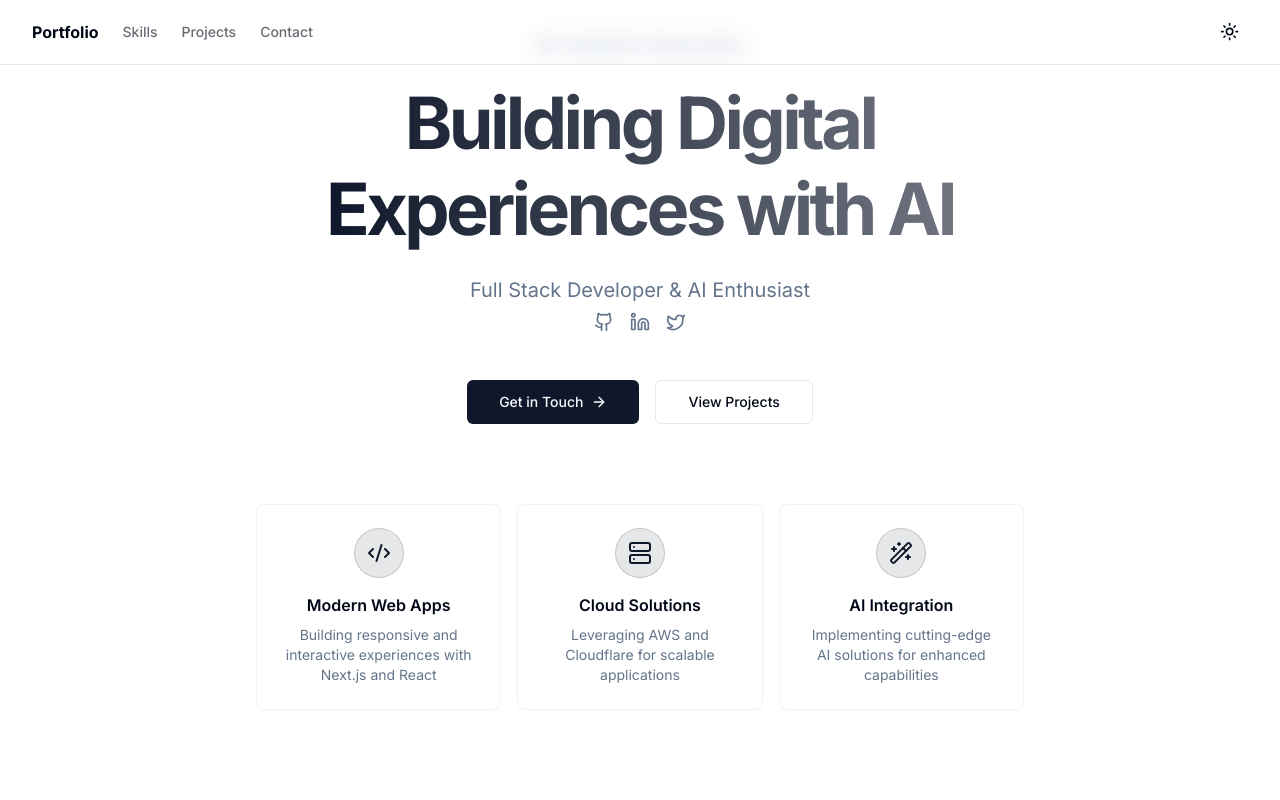
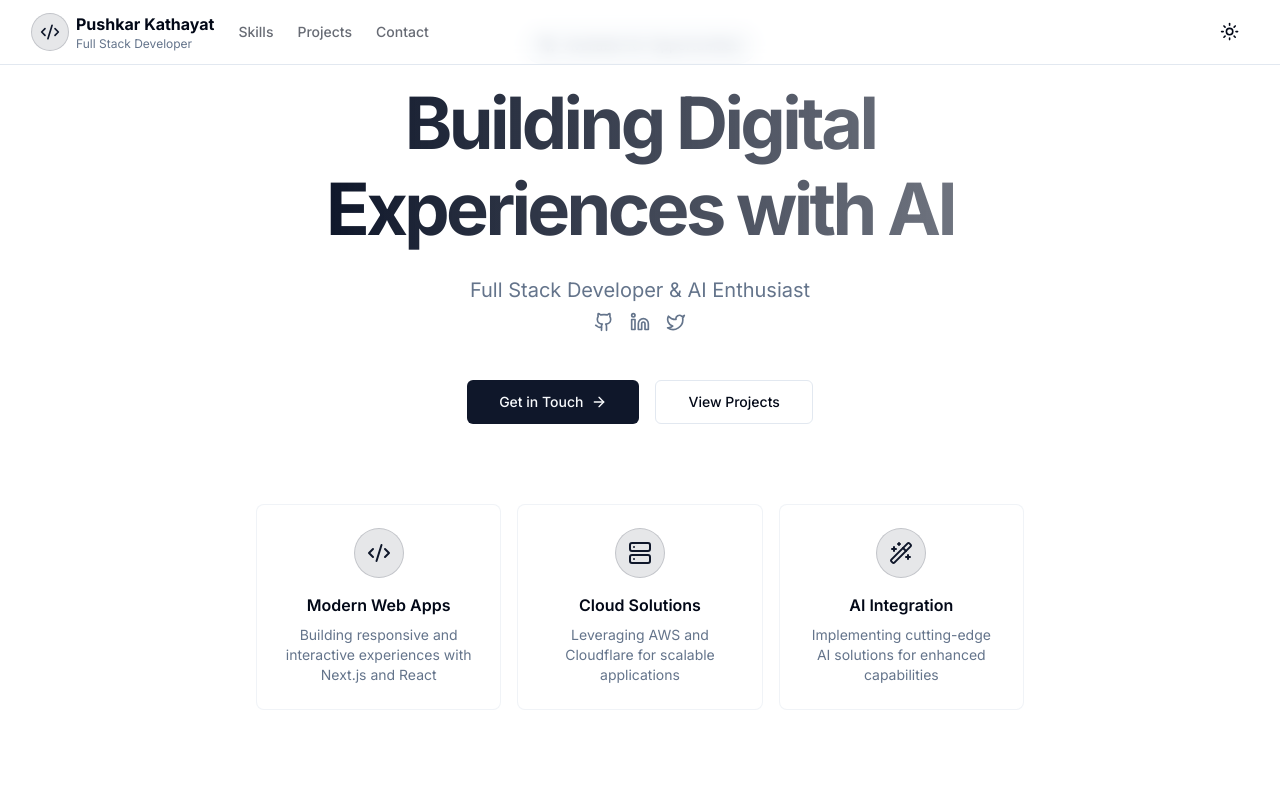
Before and after one commit to pushkarsingh32/PersonalPortfolio, a Next.js app: page / in a window 1280 px wide. Shown: the top 800 px of the page. Built offline with nearby package versions, Linux system fonts and the light colour scheme.

Commit message:
Refactor Navbar component to enhance branding and layout
- Added a new Code2 icon to the Navbar for improved visual branding.
- Updated the Navbar link to include the developer's name and title for better personalization.
- Adjusted layout styles for a more modern and cohesive appearance.

```diff
--- a/src/components/navbar.tsx
+++ b/src/components/navbar.tsx
@@ -3,7 +3,7 @@
 import * as React from "react"
 import Link from "next/link"
 import { useTheme } from "next-themes"
-import { Menu, Moon, Sun, X } from "lucide-react"
+import { Menu, Moon, Sun, X, Code2 } from "lucide-react"
 
 export function Navbar() {
   const { theme, setTheme } = useTheme()
@@ -25,10 +25,18 @@ export function Navbar() {
     <nav className="fixed w-full border-b bg-background/95 backdrop-blur supports-[backdrop-filter]:bg-background/60 z-50">
       <div className="container flex h-16 items-center justify-between">
         <div className="flex items-center gap-6">
-          <Link href="/" className="flex items-center space-x-2">
-            <span className="font-bold">
-              Portfolio
-            </span>
+          <Link href="/" className="flex items-center gap-2 group">
+            <div className="p-2 rounded-full bg-primary/10 text-primary ring-1 ring-primary/25 group-hover:bg-primary/20 transition-all">
+              <Code2 className="w-5 h-5" />
+            </div>
+            <div className="flex flex-col">
+              <span className="font-bold text-base">
+                Pushkar Kathayat
+              </span>
+              <span className="text-xs text-muted-foreground">
+                Full Stack Developer
+              </span>
+            </div>
           </Link>
           {/* Desktop Menu */}
           <nav className="hidden md:flex items-center space-x-6 text-sm font-medium">
```
